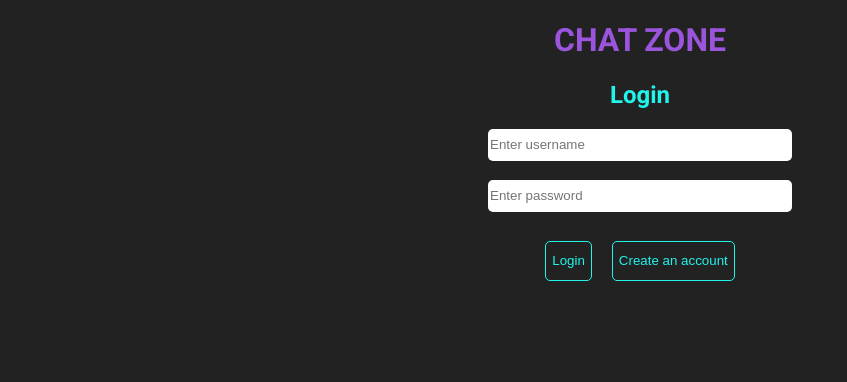
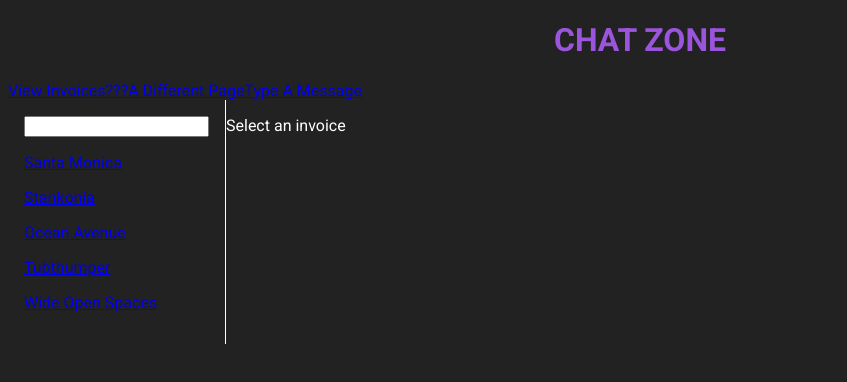
Before and after one commit to RedLippedBatFishCS47/scratch-project, a React app: page /invoices in a window 1280 px wide. Shown: the top 382 px of the page, without its empty margins (0-847 px from the left). Built offline with nearby package versions, Linux system fonts and the light colour scheme; no server answers.

Commit message:
finished react router tutorial

```diff
--- a/client/App.jsx
+++ b/client/App.jsx
@@ -1,14 +1,18 @@
-import React from 'react';
-import MessageDisplay from './component/MessageDisplay.js';
-
+import React from "react";
+import { Outlet, Link } from "react-router-dom";
 
 const App = () => {
-  return(
+  return (
     <div>
-        <h1>CHAT ZONE</h1>
-        <MessageDisplay />
+      <h1>CHAT ZONE</h1>
+      <nav>
+        <Link to="/invoices">View Invoices???</Link>
+        <Link to="/secretPage">A Different Page</Link>
+        <Link to="/message-display">Type A Message</Link>
+      </nav>
+      <Outlet/>
     </div>
-  )
-}
+  );
+};
 
 export default App;
--- a/client/index.js
+++ b/client/index.js
@@ -1,7 +1,34 @@
-import React from 'react';
-import { render } from 'react-dom';
-import App from './App.jsx';
+import React from "react";
+import { render } from "react-dom";
+import { BrowserRouter, Routes, Route } from "react-router-dom";
+import App from "./App.jsx";
+import Invoices from "./routes/invoices.jsx";
+import SecretPage from "./routes/secret-page.jsx";
+import MessageDisplay from "./component/MessageDisplay.js";
+import Invoice from "./routes/invoice.js";
 
-import styles from './scss/application.scss';
+import styles from "./scss/application.scss";
 
-render(<App />, document.getElementById('root'));
+render(
+  <BrowserRouter>
+    <Routes>
+      <Route path="/" element={<App />}>
+        <Route path="invoices" element={<Invoices />} >
+          <Route
+            index
+            element={
+              <main>
+                <p>Select an invoice</p>
+              </main>
+            }
+          />
+          <Route path=":invoiceID" element={<Invoice />} />
+        </Route>
+        <Route path="secretPage" element={<SecretPage />} />
+        <Route path="message-display" element={<MessageDisplay />} />
+        <Route path="*" element={<main><p>There's Nothing Here!</p></main>}></Route>
+      </Route>
+    </Routes>
+  </BrowserRouter>,
+  document.getElementById("root")
+);
--- /dev/null
+++ b/client/routes/data.js
@@ -0,0 +1,51 @@
+
+let invoices = [
+    {
+      name: "Santa Monica",
+      number: 1995,
+      amount: "$10,800",
+      due: "12/05/1995"
+    },
+    {
+      name: "Stankonia",
+      number: 2000,
+      amount: "$8,000",
+      due: "10/31/2000"
+    },
+    {
+      name: "Ocean Avenue",
+      number: 2003,
+      amount: "$9,500",
+      due: "07/22/2003"
+    },
+    {
+      name: "Tubthumper",
+      number: 1997,
+      amount: "$14,000",
+      due: "09/01/1997"
+    },
+    {
+      name: "Wide Open Spaces",
+      number: 1998,
+      amount: "$4,600",
+      due: "01/27/2998"
+    }
+  ];
+
+  const deleteInvoice = (number)=>{
+    invoices = invoices.filter(
+      invoice => invoice.number !== number
+    )
+  }
+
+  export function getInvoices() {
+    return invoices;
+  }
+
+  export function getInvoice(number) {
+    return invoices.find(
+      invoice => invoice.number === number
+    );
+  }
+
+  export { deleteInvoice };
--- /dev/null
+++ b/client/routes/invoice.js
@@ -0,0 +1,30 @@
+import React from "react";
+import { useParams, useNavigate} from "react-router-dom";
+import { getInvoice, deleteInvoice } from './data';
+
+const Invoice = () => {
+  let navigate = useNavigate();
+  let params = useParams();
+  let invoice = getInvoice(parseInt(params.invoiceID, 10));
+
+  return (
+    <main>
+      <h2>Total Due: {invoice.amount}</h2>
+      <p>
+        {invoice.name}: {invoice.number}
+      </p>
+      <p>
+      <button
+          onClick={() => {
+            deleteInvoice(invoice.number);
+            navigate("/invoices");
+          }}
+        >
+          Delete
+        </button>
+      </p>
+    </main>
+  );
+};
+
+export default Invoice;
--- /dev/null
+++ b/client/routes/invoices.jsx
@@ -0,0 +1,56 @@
+import React from "react";
+import { NavLink, Outlet, useSearchParams } from "react-router-dom";
+import { getInvoices } from "./data";
+
+const Invoices = () => {
+  let invoices = getInvoices();
+  let [searchParams, setSearchParams] = useSearchParams();
+
+  return (
+    <div style={{ display: "flex" }}>
+      <nav
+        style={{
+          borderRight: "solid 1px",
+          padding: "1rem",
+        }}
+      >
+        <input
+          value={searchParams.get("filter") || ""}
+          onChange={(event) => {
+            let filter = event.target.value;
+            if (filter) {
+              setSearchParams({ filter });
+            } else {
+              setSearchParams({});
+            }
+          }}
+        />
+        {invoices
+          .filter((invoice) => {
+            let filter = searchParams.get("filter");
+            if (!filter) return true;
+            let name = invoice.name.toLowerCase();
+            return name.includes(filter.toLowerCase());
+          })
+          .map((invoice) => (
+            <NavLink
+              style={({ isActive }) => {
+                return {
+                  display: "block",
+                  margin: "1rem 0",
+                  color: isActive ? "red" : "",
+                };
+              }}
+              to={`/invoices/${invoice.number}`}
+              key={invoice.number}
+            >
+              {invoice.name}
+            </NavLink>
+          ))}
+      </nav>
+      <Outlet />
+    </div>
+  );
+};
+
+export default Invoices;
--- /dev/null
+++ b/client/routes/secret-page.jsx
@@ -0,0 +1,12 @@
+import React from 'react';
+
+const SecretPage = () => {
+  return (
+    <main>
+      <h2>Secret Page</h2>
+      <img src="https://www.rd.com/wp-content/uploads/2021/04/GettyImages-138468381-scaled-e1619028416767.jpg" style={{width: "80%"}}/>
+    </main>
+  );
+};
+
+export default SecretPage;
--- a/package.json
+++ b/package.json
@@ -6,7 +6,7 @@
   "scripts": {
     "start": "cross-env NODE_ENV=production node server/server.js",
     "build": "cross-env NODE_ENV=production webpack",
-    "dev": "concurrently \"cross-env NODE_ENV=development webpack serve\" \"cross-env NODE_ENV=development node server/server.js\"",
+    "dev": "concurrently \"cross-env NODE_ENV=development webpack serve\" \"cross-env NODE_ENV=development nodemon server/server.js\"",
     "test": "jest"
   },
   "repository": {
@@ -37,9 +37,11 @@
     "dateformat": "^5.0.2",
     "dotenv": "^10.0.0",
     "express": "^4.17.1",
+    "history": "^5.1.0",
     "pg": "^8.7.1",
     "react": "^17.0.2",
     "react-dom": "^17.0.2",
+    "react-router-dom": "^6.0.2",
     "uuid": "^8.3.2"
   },
   "devDependencies": {
```
Also changed, not shown: 2 other files (tests, documents, lock files or other folders).
